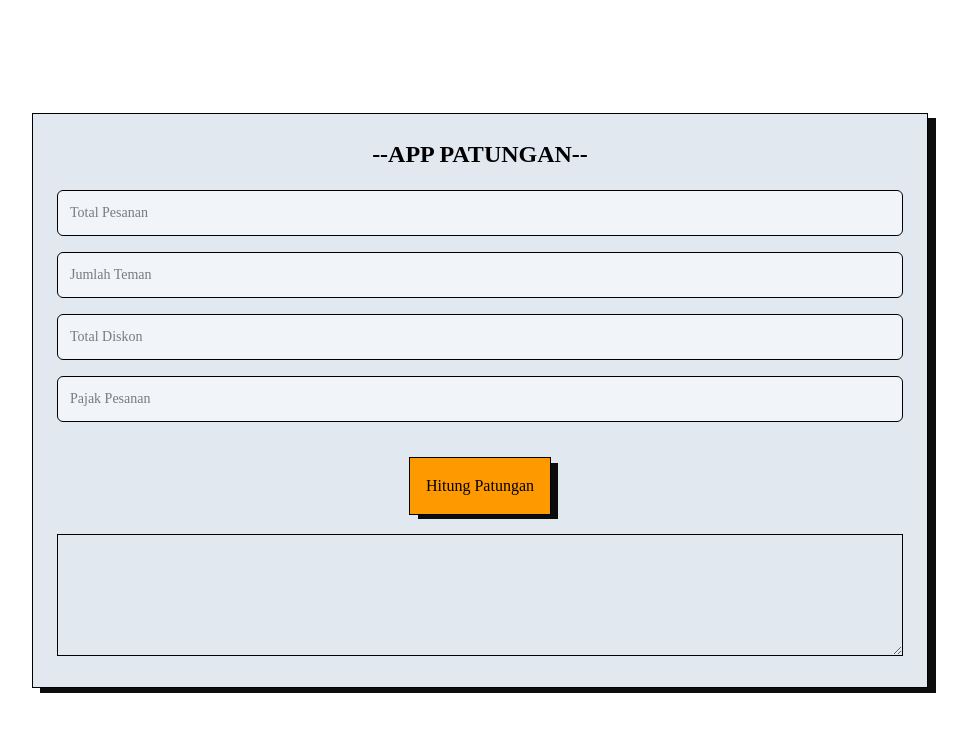
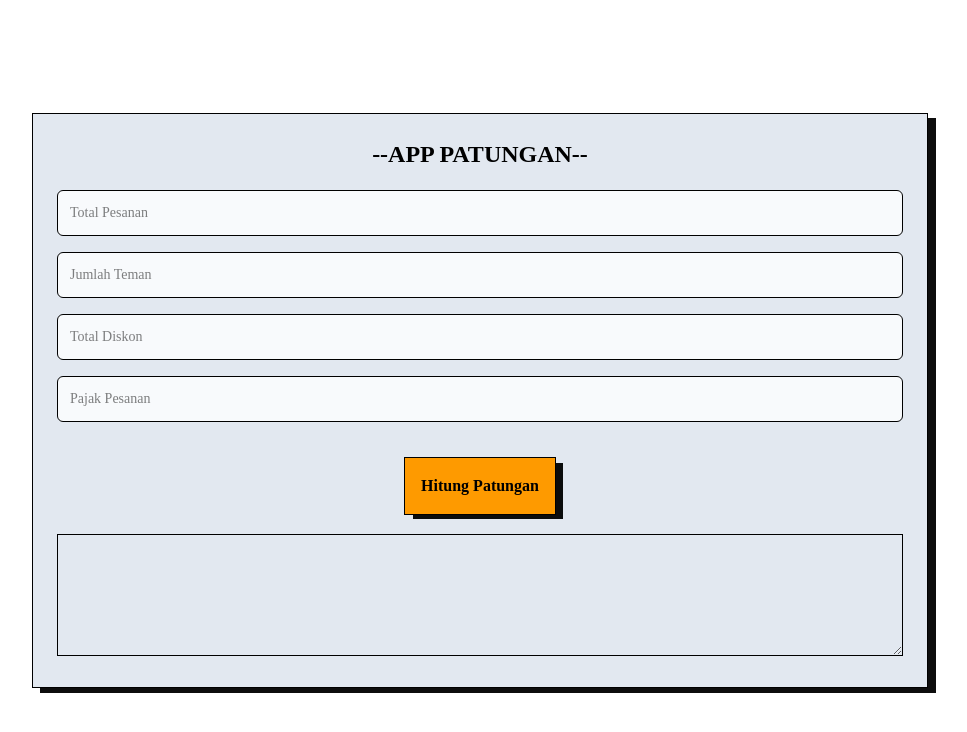
Before and after one commit to Igprad01/app-perhitungan, a Vue app: page / in a window 1280 px wide. Shown: the top 732 px of the page, without its empty margins (160-1127 px from the left). Built offline with nearby package versions, Linux system fonts and the light colour scheme; a web font is replaced by a local one.

Commit message:
font-bold button

```diff
--- a/src/views/SplitBill.vue
+++ b/src/views/SplitBill.vue
@@ -48,14 +48,14 @@ const HitungHasil = () => {
         :key="index"
         :teksInput="item.Teks"
         v-model="item.hasil"
-        classname="w-full mb-4 py-3 px-3 border rounded-md border-black text bg-slate-100 text-sm transition
+        classname="w-full mb-4 py-3 px-3 border rounded-md border-black text bg-slate-50 text-sm transition
         duration-200 focus:shadow-lg focus:outline-none"
       />
       <div class="flex items-center justify-center mt-5">
         <Button
           Teks="Hitung Patungan"
           @click="HitungHasil"
-          Classname="px-4 py-4 bg-amber-500 outline shadow-[8px_5px_0px_0px_rgba(0,_0,_0,_0.95)]"
+          Classname="px-4 py-4 bg-amber-500 outline shadow-[8px_5px_0px_0px_rgba(0,_0,_0,_0.95)] font-bold"
         />
       </div>
       <textarea v-model="Hasil" class="border w-full mt-5" cols="50" rows="5" disabled></textarea>
```
